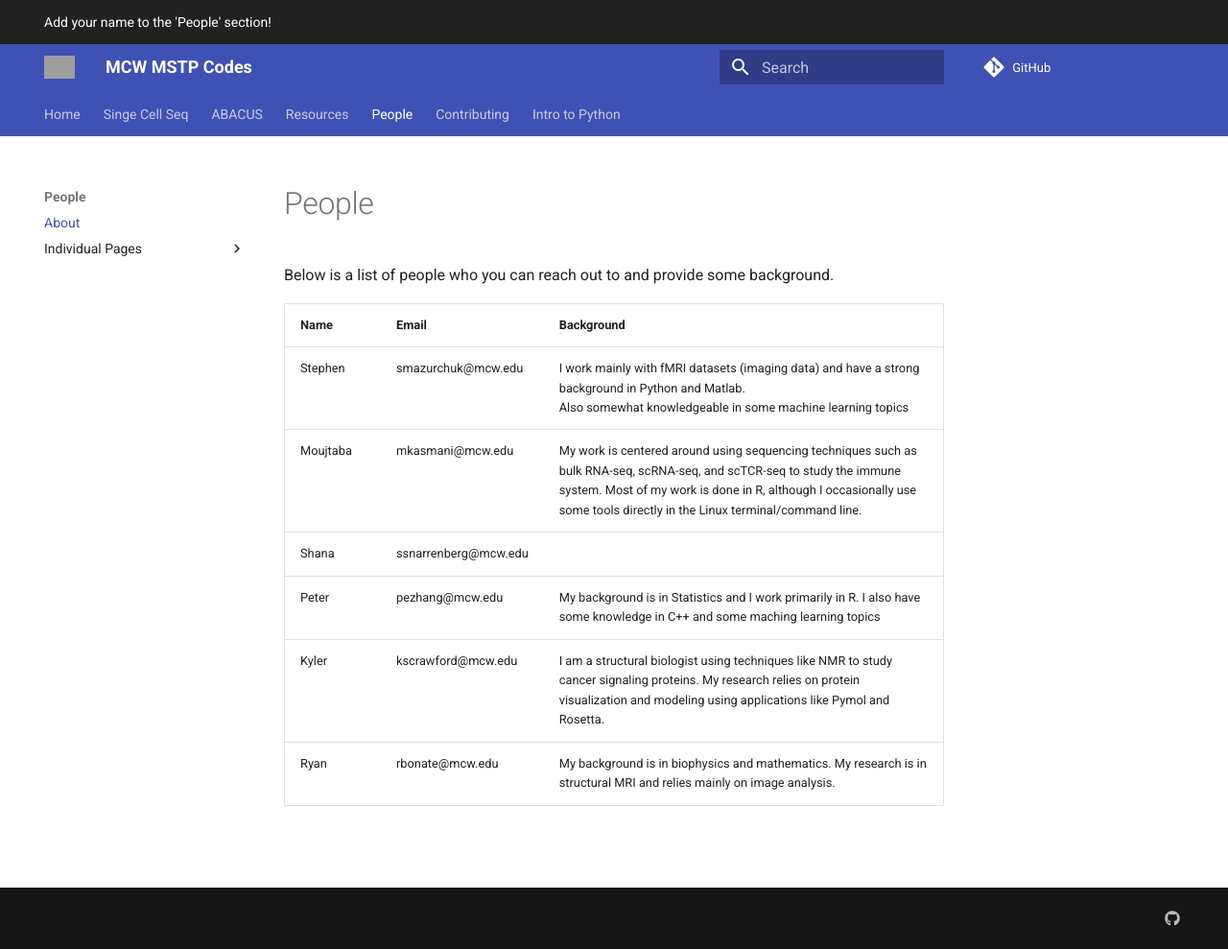
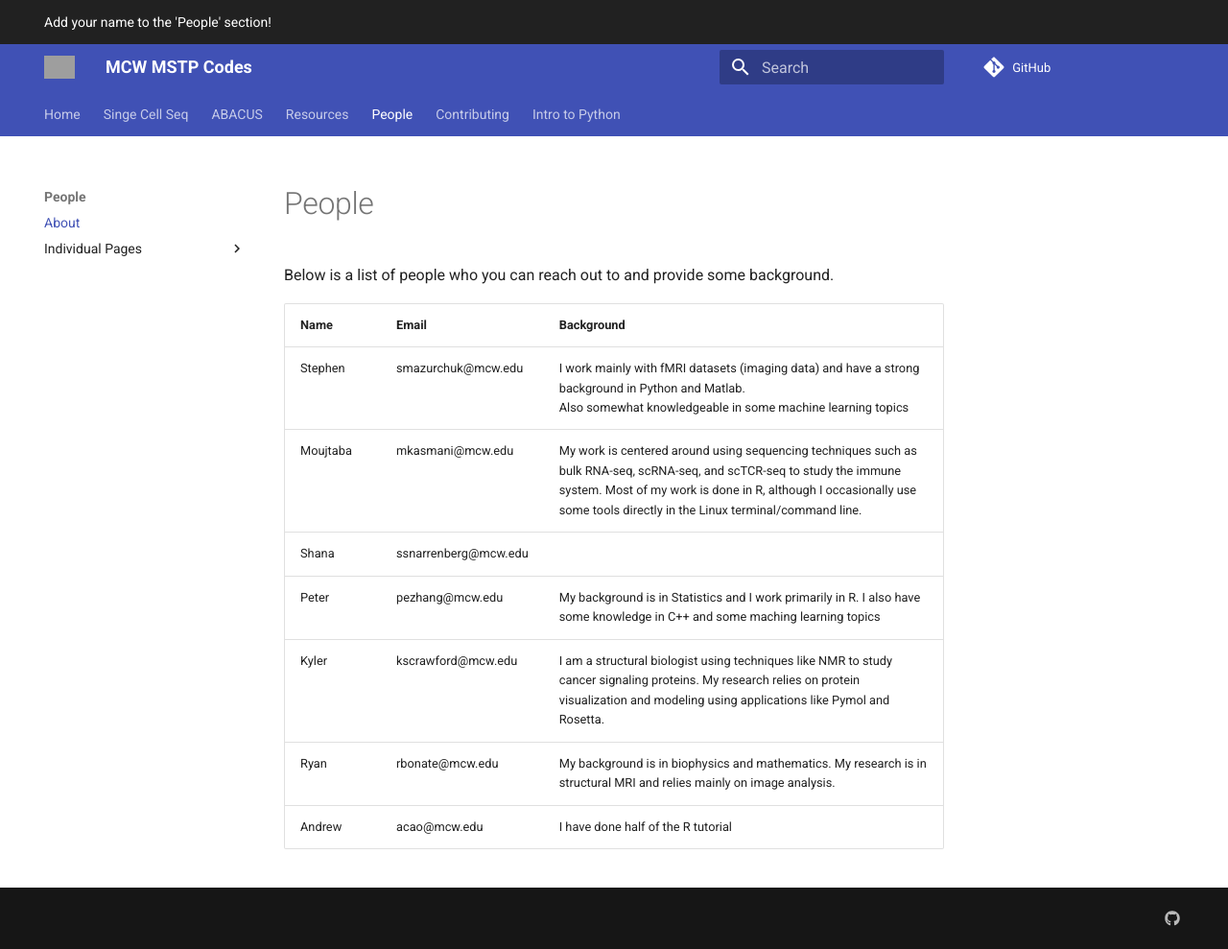
Before and after one commit to mcw-mstp/mcw-mstp.github.io, an MkDocs documentation site: the page built from docs/people/people.md, in a window 1280 px wide and 989 px high. Shown: the whole window at 96% size. Built offline with MkDocs 1.6.1 and Material for MkDocs 9.7.7, drawn with Linux system fonts in a browser that asks for light colours; comment, search, counter and statistics services are not loaded; grey boxes are pictures that could not be loaded.

Commit message:
Update people.md

```diff
--- a/docs/people/people.md
+++ b/docs/people/people.md
@@ -14,3 +14,4 @@ Below is a list of people who you can reach out to and provide some background.
 | Peter | pezhang@mcw.edu | My background is in Statistics and I work primarily in R. I also have some knowledge in C++ and some maching learning topics |
 | Kyler | kscrawford@mcw.edu | I am a structural biologist using techniques like NMR to study cancer signaling proteins. My research relies on protein visualization and modeling using applications like Pymol and Rosetta.
 | Ryan | rbonate@mcw.edu | My background is in biophysics and mathematics. My research is in structural MRI and relies mainly on image analysis. |
+| Andrew | acao@mcw.edu | I have done half of the R tutorial |
```
